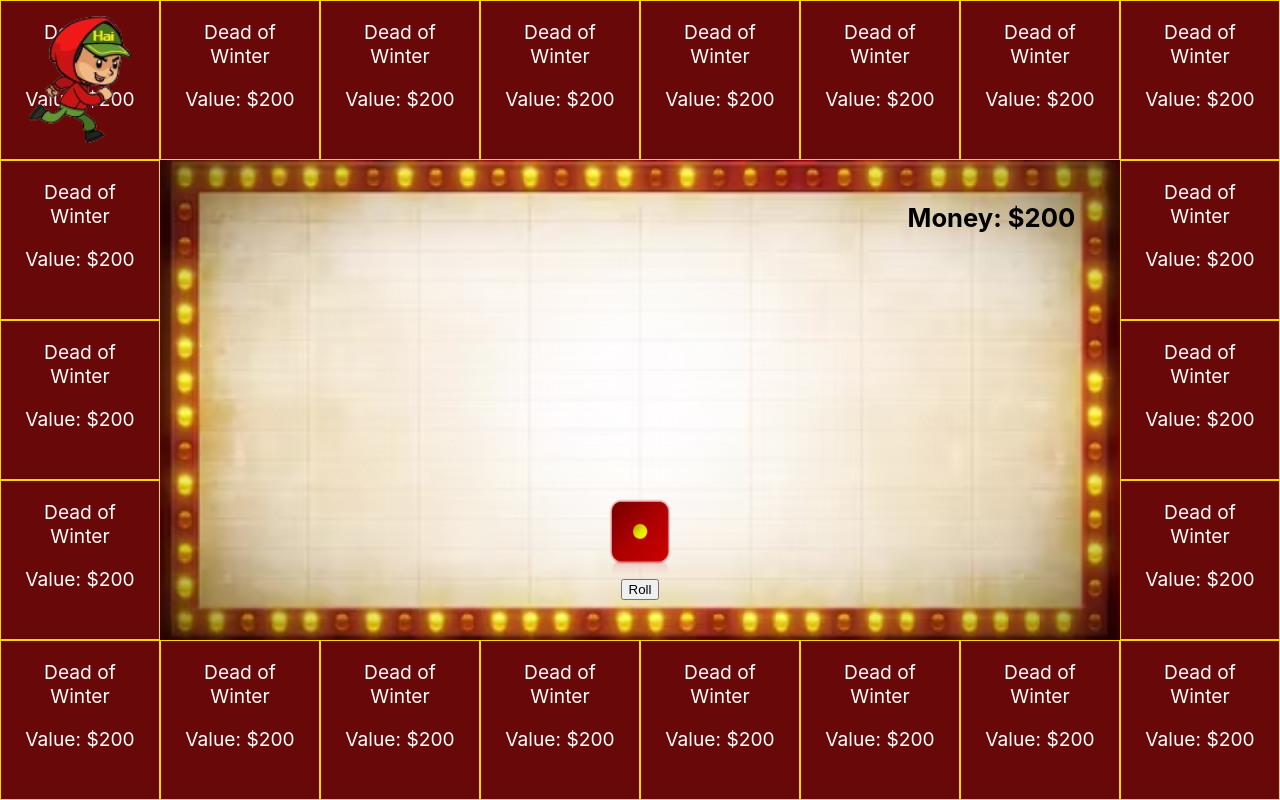
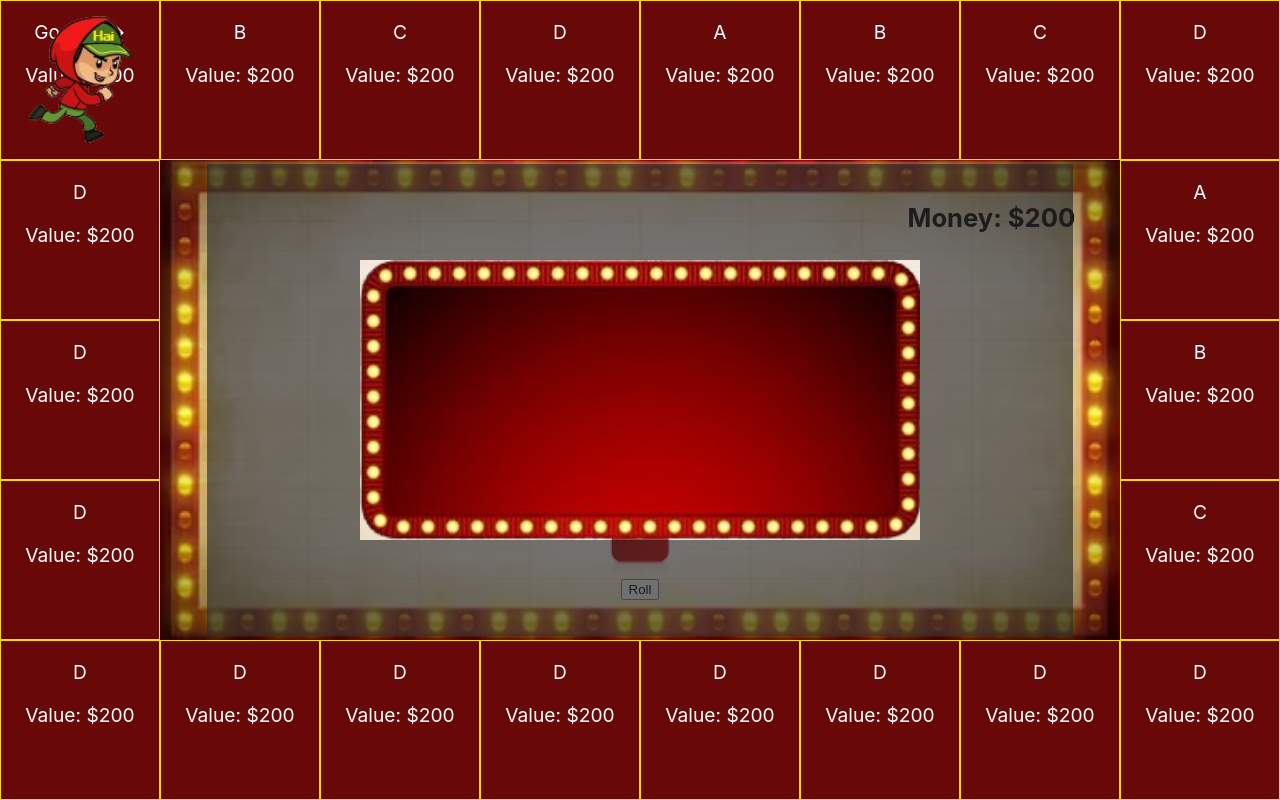
Before and after one commit to haidao0923/boardway, a Next.js app: page / in a window 1280 px wide. Built offline with nearby package versions, Linux system fonts and the light colour scheme.

Commit message:
add alert box and logistic for gaining money when passing go

```diff
--- a/pages/index.js
+++ b/pages/index.js
@@ -54,7 +54,7 @@ export default function Home() {
   }
 
   let tiles = [
-    new Tile(0, "A"),
+    new Tile(0, "Go ---->"),
     new Tile(1, "B"),
     new Tile(2, "C"),
     new Tile(3, "D"),
@@ -103,6 +103,9 @@ export default function Home() {
     setTimeout(() => tiles[destinationTile].activateTile(), timeToDestination);
     setTimeout(() => setIsRolling(false), 500);
     setTimeout(() => setIsMoving(false), timeToDestination);
+    if (destinationTile < currentTile) {
+      setTimeout(() => setMoney(money + 200), timeToDestination);
+    }
   }
 
   return (
@@ -124,7 +127,7 @@ export default function Home() {
                 className={styles.tile}
                 style={tile.getStyle()}
               >
-                <p className={styles.tile_text}>Dead of Winter</p>
+                <p className={styles.tile_text}>{tile.name}</p>
                 <p className={styles.tile_text}>Value: $200</p>
               </div>
             ))}
@@ -148,6 +151,15 @@ export default function Home() {
           <button disabled={isMoving} onClick={() => {roll(); console.log("Clicked")}}>Roll</button>
         </div>
         <p className={styles.money_text}>{`Money: \$${money}`}</p>
+
+        <div className={styles.alert}>
+            <Image
+              src={`/images/alert.png`} // Route of the image file
+              fill
+              alt="dice"
+            />
+        </div>
+
     </div>
   );
 }
--- a/styles/Home.module.css
+++ b/styles/Home.module.css
@@ -80,3 +80,18 @@
   font-size: min(2vw,4vh);
   font-weight: bold;
 }
+
+.alert {
+  position: absolute;
+  top: 50%; /* Place button at vertical center */
+  left: 50%; /* Place button at horizontal center */
+  z-index: 99;
+  width: min(50vw, 70vh);
+  height: min(25vw, 35vh);
+  transform: translate(-50%, -50%); /* Center button precisely */
+  border-left: 12vw solid #2b2b2ba6;
+  border-right: 12vw solid #2b2b2ba6;
+  border-top: 12vh solid #2b2b2ba6;
+  border-bottom: 12vh solid #2b2b2ba6;
+  box-sizing: content-box;
+}
```
Also changed, not shown: public/images/alert.png (added).
